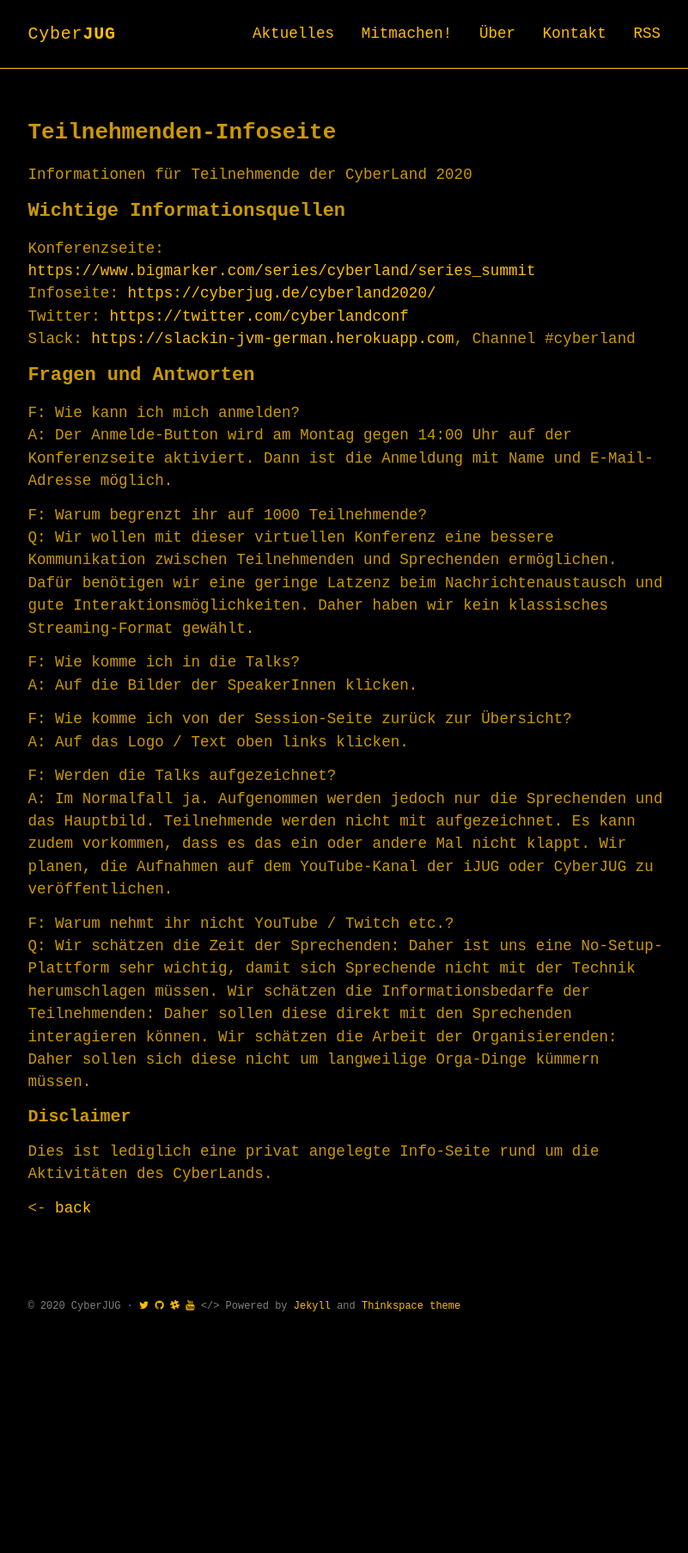
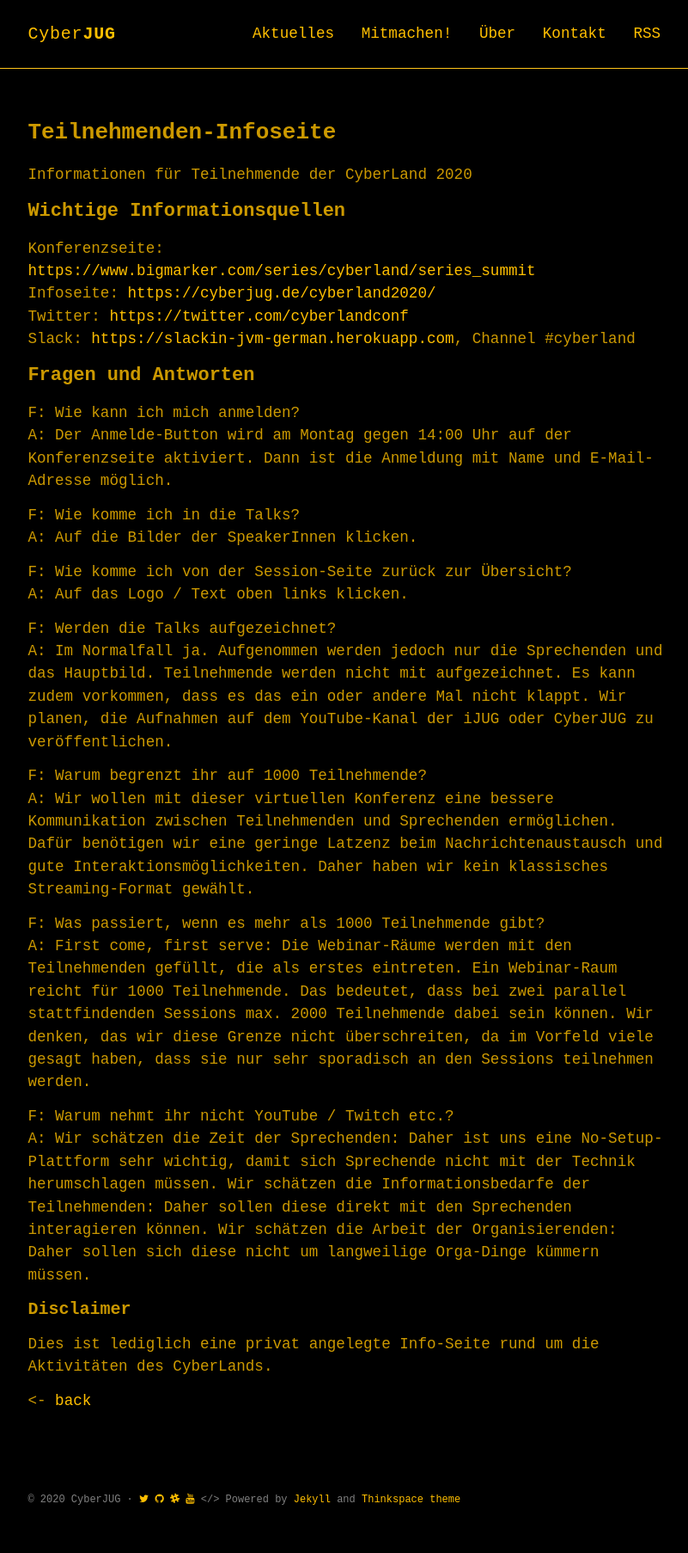
Before and after one commit to cyberjug/website, a Jekyll site: the page built from docs/cyberland/cyberland2020_teilnehmer.md, in a window 1280 px wide. Shown: the whole page at 86% size, without its empty margins (234-1035 px from the left). Built offline with Jekyll 4.4.1, drawn with Linux system fonts in a browser that asks for light colours; some web fonts are replaced; before the commit the page ends 1581 px from its top, so only the background shows below that.

Commit message:
update faq

```diff
--- a/docs/cyberland/cyberland2020_teilnehmer.md
+++ b/docs/cyberland/cyberland2020_teilnehmer.md
@@ -32,8 +29,14 @@ A: Auf das Logo / Text oben links klicken.
 F: Werden die Talks aufgezeichnet?
 A: Im Normalfall ja. Aufgenommen werden jedoch nur die Sprechenden und das Hauptbild. Teilnehmende werden nicht mit aufgezeichnet. Es kann zudem vorkommen, dass es das ein oder andere Mal nicht klappt. Wir planen, die Aufnahmen auf dem YouTube-Kanal der iJUG oder CyberJUG zu veröffentlichen.
 
+F: Warum begrenzt ihr auf 1000 Teilnehmende?
+A: Wir wollen mit dieser virtuellen Konferenz eine bessere Kommunikation zwischen Teilnehmenden und Sprechenden ermöglichen. Dafür benötigen wir eine geringe Latzenz beim Nachrichtenaustausch und gute Interaktionsmöglichkeiten. Daher haben wir kein klassisches Streaming-Format gewählt.
+
+F: Was passiert, wenn es mehr als 1000 Teilnehmende gibt?
+A: First come, first serve: Die Webinar-Räume werden mit den Teilnehmenden gefüllt, die als erstes eintreten. Ein Webinar-Raum reicht für 1000 Teilnehmende. Das bedeutet, dass bei zwei parallel stattfindenden Sessions max. 2000 Teilnehmende dabei sein können. Wir denken, das wir diese Grenze nicht überschreiten, da im Vorfeld viele gesagt haben, dass sie nur sehr sporadisch an den Sessions teilnehmen werden.
+
 F: Warum nehmt ihr nicht YouTube / Twitch etc.?
-Q: Wir schätzen die Zeit der Sprechenden: Daher ist uns eine No-Setup-Plattform sehr wichtig, damit sich Sprechende nicht mit der Technik herumschlagen müssen. Wir schätzen die Informationsbedarfe der Teilnehmenden: Daher sollen diese direkt mit den Sprechenden interagieren können. Wir schätzen die Arbeit der Organisierenden: Daher sollen sich diese nicht um langweilige Orga-Dinge kümmern müssen.
+A: Wir schätzen die Zeit der Sprechenden: Daher ist uns eine No-Setup-Plattform sehr wichtig, damit sich Sprechende nicht mit der Technik herumschlagen müssen. Wir schätzen die Informationsbedarfe der Teilnehmenden: Daher sollen diese direkt mit den Sprechenden interagieren können. Wir schätzen die Arbeit der Organisierenden: Daher sollen sich diese nicht um langweilige Orga-Dinge kümmern müssen.
 
 
 ### Disclaimer
```
Also changed, not shown: other parts of docs/cyberland/cyberland2020_teilnehmer.md (+0 -3 lines).
